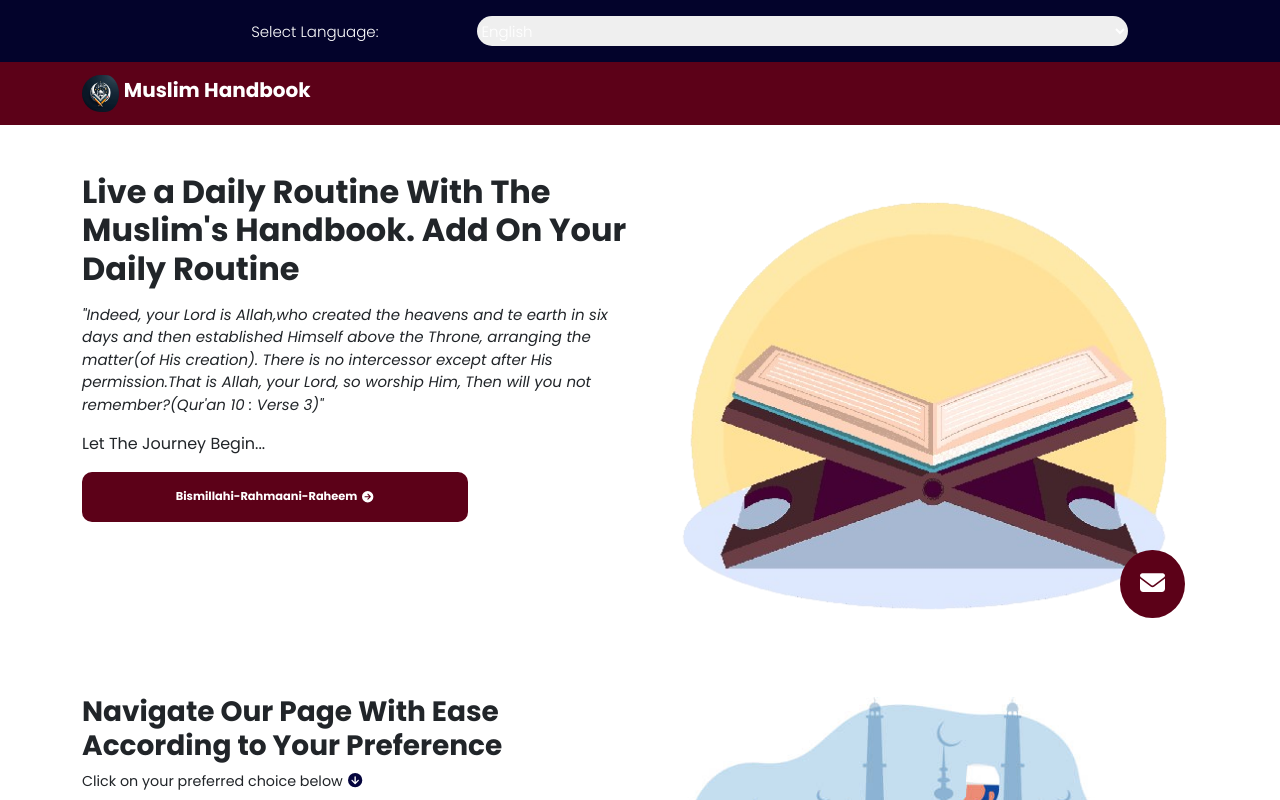
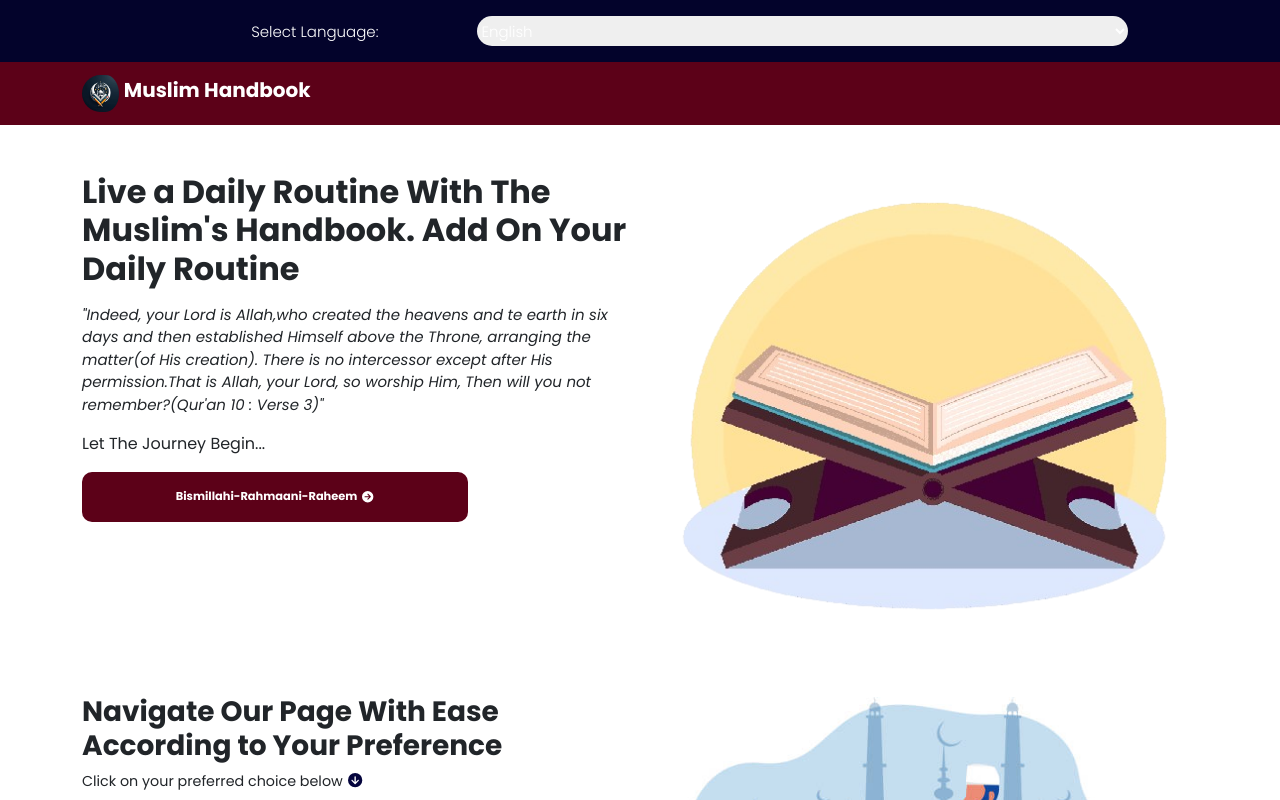
Before and after one commit to tech03-maker/Quran-app, a React (Vite) app: page / in a window 1280 px wide. Shown: the top 800 px of the page. Built offline with nearby package versions, Linux system fonts and the light colour scheme.

Commit message:
removed the mail button for now

```diff
--- a/src/components/Hero.tsx
+++ b/src/components/Hero.tsx
@@ -3,14 +3,14 @@ import "./Hero.css";
 import myImage from "../assets/png-transparent-al-quran-removebg-preview.png";
 import { FontAwesomeIcon } from "@fortawesome/react-fontawesome";
 import { faArrowCircleRight } from "@fortawesome/free-solid-svg-icons";
-import ButtonComponent from "./ButtonComponent";
+// import ButtonComponent from "./ButtonComponent";
 // import "./Button.css"
 
 const Hero: React.FC = () => {
-  const handleButtonClick = () => {
-    // Handle button click logic here
-    console.log("Button clicked!");
-  };
+  // const handleButtonClick = () => {
+  //   // Handle button click logic here
+  //   console.log("Button clicked!");
+  // };
   return (
     <div className="hero">
       <div className="container animate__animated animate__fadeInUp">
@@ -57,7 +57,7 @@ const Hero: React.FC = () => {
           </div>
         </div>
 
-        <ButtonComponent onClick={handleButtonClick} />
+        {/* <ButtonComponent onClick={handleButtonClick} /> */}
       </div>
     </div>
   );
```
